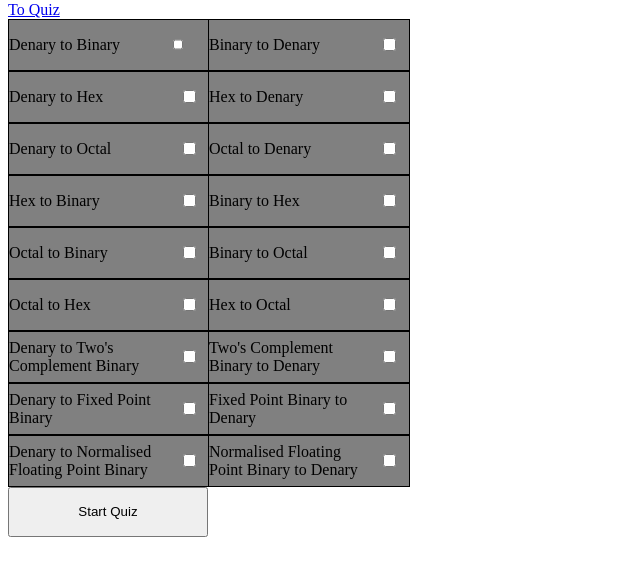
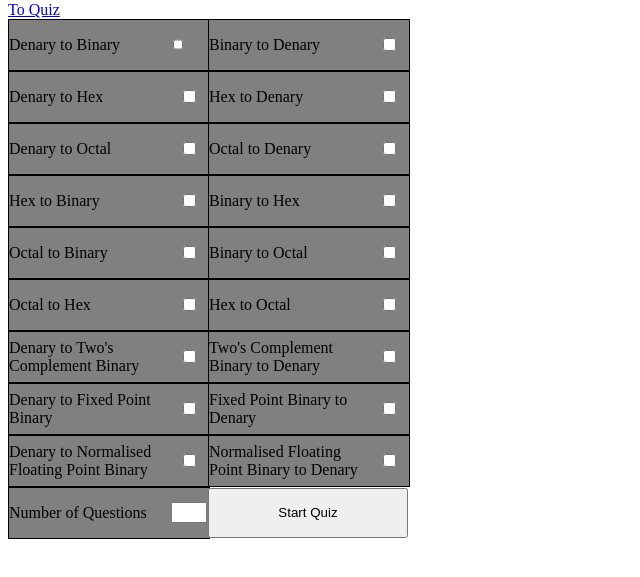
Before and after one commit to ethancstring/binary-practice, a plain HTML site: page index.html in a window 1280 px wide. Shown: the part 79-656 px from the top of the page, without its empty margins (0-640 px from the left). Drawn offline with Linux system fonts and the light colour scheme.

Commit message:
Added box for number of questions

```diff
--- a/index.html
+++ b/index.html
@@ -77,10 +77,14 @@
 	                        <p>Denary to Normalised Floating Point Binary</p>
 	                        <input type="checkbox" id="denarytofloatingpoint">
 	                </div>
-		                <div class="optionHolder">
+		        <div class="optionHolder">
 	                        <p>Normalised Floating Point Binary to Denary</p>
 	                        <input type="checkbox" id="floatingpointtodenary">
 	                </div>
+			<div class="optionHolder">
+				<p>Number of Questions</p>
+				<input type="text" id="noQuestions">
+			</div>
 			<div id="startquizbtndiv">
 				<button id="startquizbtn" type="button">Start Quiz</button>
 			</div>
--- a/style.css
+++ b/style.css
@@ -53,3 +53,7 @@ p {
 	height: 50px;
 	align-items: center;
 }
+
+#noQuestions {
+	margin: 2px;
+}
```
